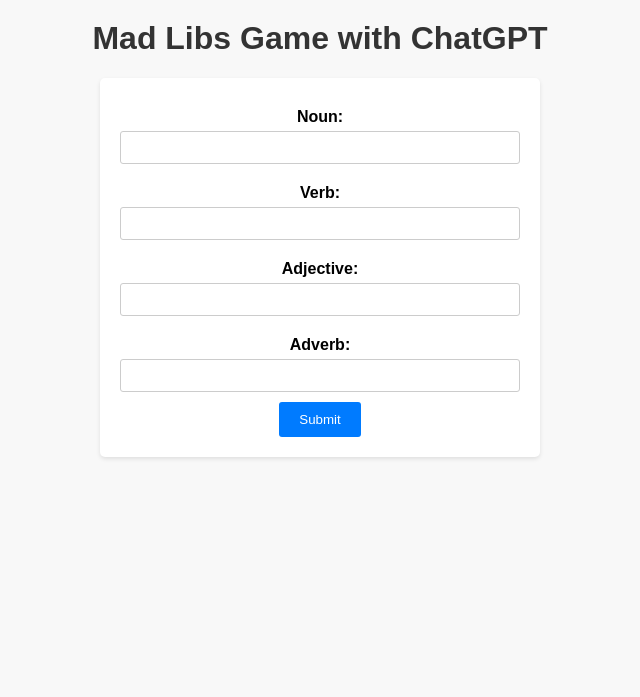
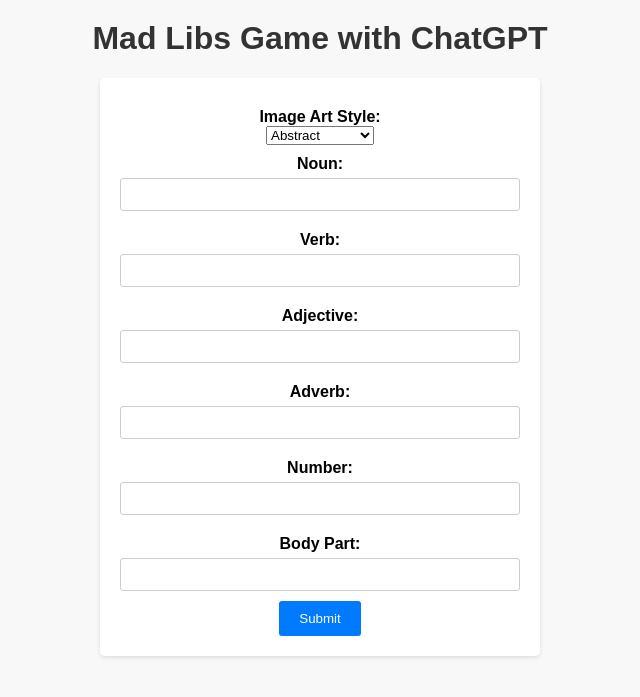
Before and after one commit to Idannny/Madlibs, a Flask app: page / in a window 1280 px wide. Shown: the top 697 px of the page, without its empty margins (320-960 px from the left). Run offline with Flask 3, Linux system fonts and the light colour scheme.

Commit message:
customized html maybe cash app venmo, gumball machine type

```diff
--- a/app.py
+++ b/app.py
@@ -23,9 +23,13 @@ def submit():
     verb = request.form['verb']
     adjective = request.form['adjective']
     adverb = request.form['adverb']
-
-    prompt = f"Create a short 100 word story with a {adjective} {noun} who loves to {verb} {adverb}."
-
+    number = request.form['number']
+    bodypart = request.form['bodypart']
+    artstyle = request.form['artstyle']
+    # number = 1
+    # bodypart = "mouth"
+    prompt = f"Create a short 100 word story with bodypart - {bodypart} adjective - {adjective} noun - {noun} verb - {verb} adverb - {adverb} number - {number} integrated in the story."
+    imagePrompt = f"Create an image based off this {prompt} based off {artstyle} "
     try:
         response = client.chat.completions.create(
             model="gpt-3.5-turbo",  # Specify the model
@@ -38,7 +42,7 @@ def submit():
 
         D3response = client.images.generate(
             model="dall-e-3",
-            prompt=story,
+            prompt=imagePrompt,
             size="1024x1024",
             quality="standard",
             n=1,
--- a/templates/index.html
+++ b/templates/index.html
@@ -10,15 +10,35 @@
 <body>
     <h1>Mad Libs Game with ChatGPT</h1>
     <form action="{{ url_for('submit') }}" method="post">
+        <label for="artstyle">Image Art Style:</label>
+        <select id="artstyle" name="artstyle">
+            <option value="abstract">Abstract</option>
+            <option value="realism">Realism</option>
+            <option value="impressionism">Impressionism</option>
+            <option value="cubism">Cubism</option>
+            <!-- Add more options as needed -->
+        </select><br>
+
         <label for="noun">Noun:</label>
         <input type="text" id="noun" name="noun" required><br>
+
         <label for="verb">Verb:</label>
         <input type="text" id="verb" name="verb" required><br>
+
         <label for="adjective">Adjective:</label>
         <input type="text" id="adjective" name="adjective" required><br>
+
         <label for="adverb">Adverb:</label>
         <input type="text" id="adverb" name="adverb" required><br>
+
+        <label for="number">Number:</label>
+        <input type="number" id="number" name="number" required><br>
+
+        <label for="bodypart">Body Part:</label>
+        <input type="text" id="bodypart" name="bodypart" required><br>
+
         <button type="submit">Submit</button>
+
     </form>
     {% if story %}
     <h2>Your Mad Libs Story:</h2>
```
